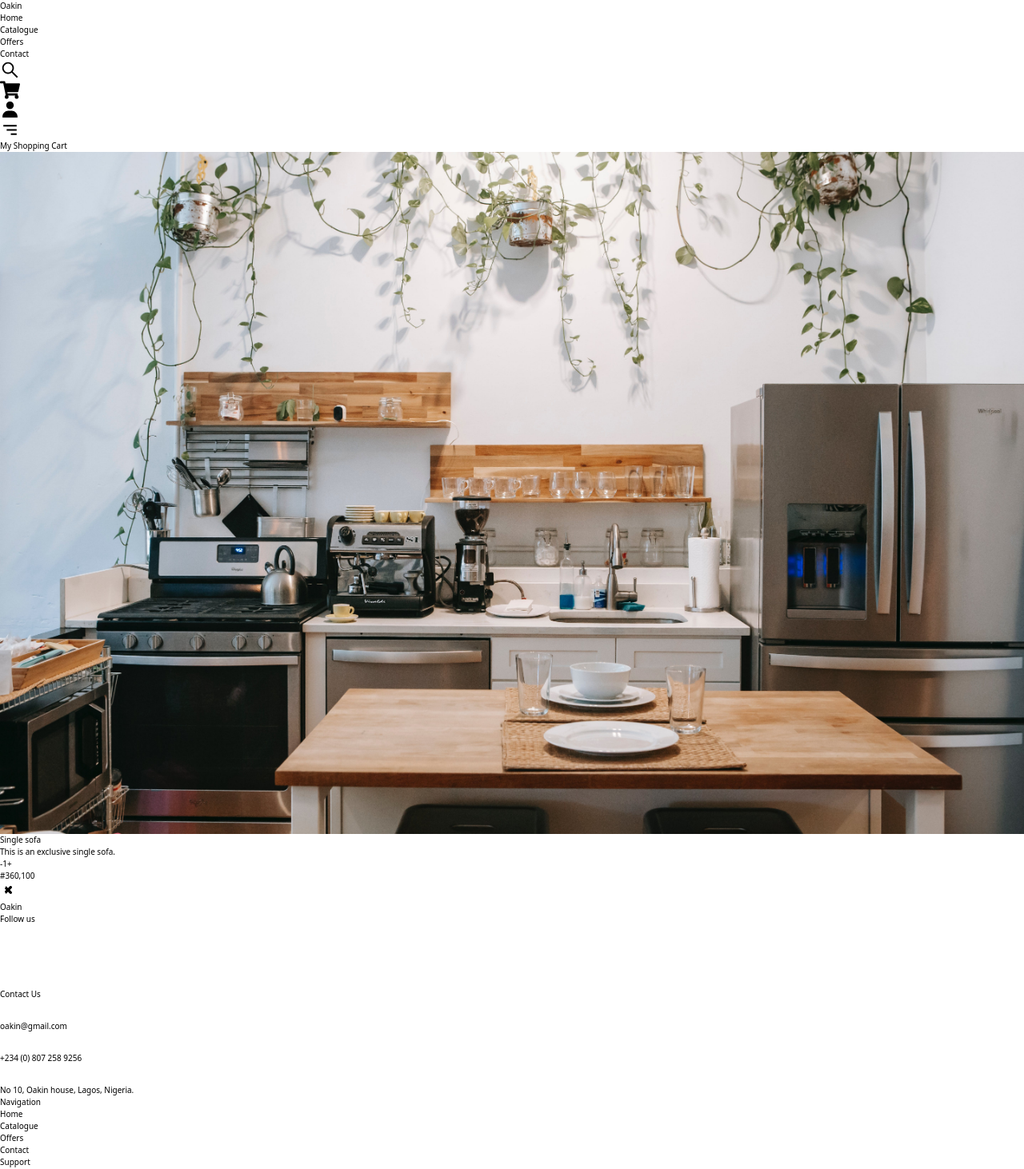
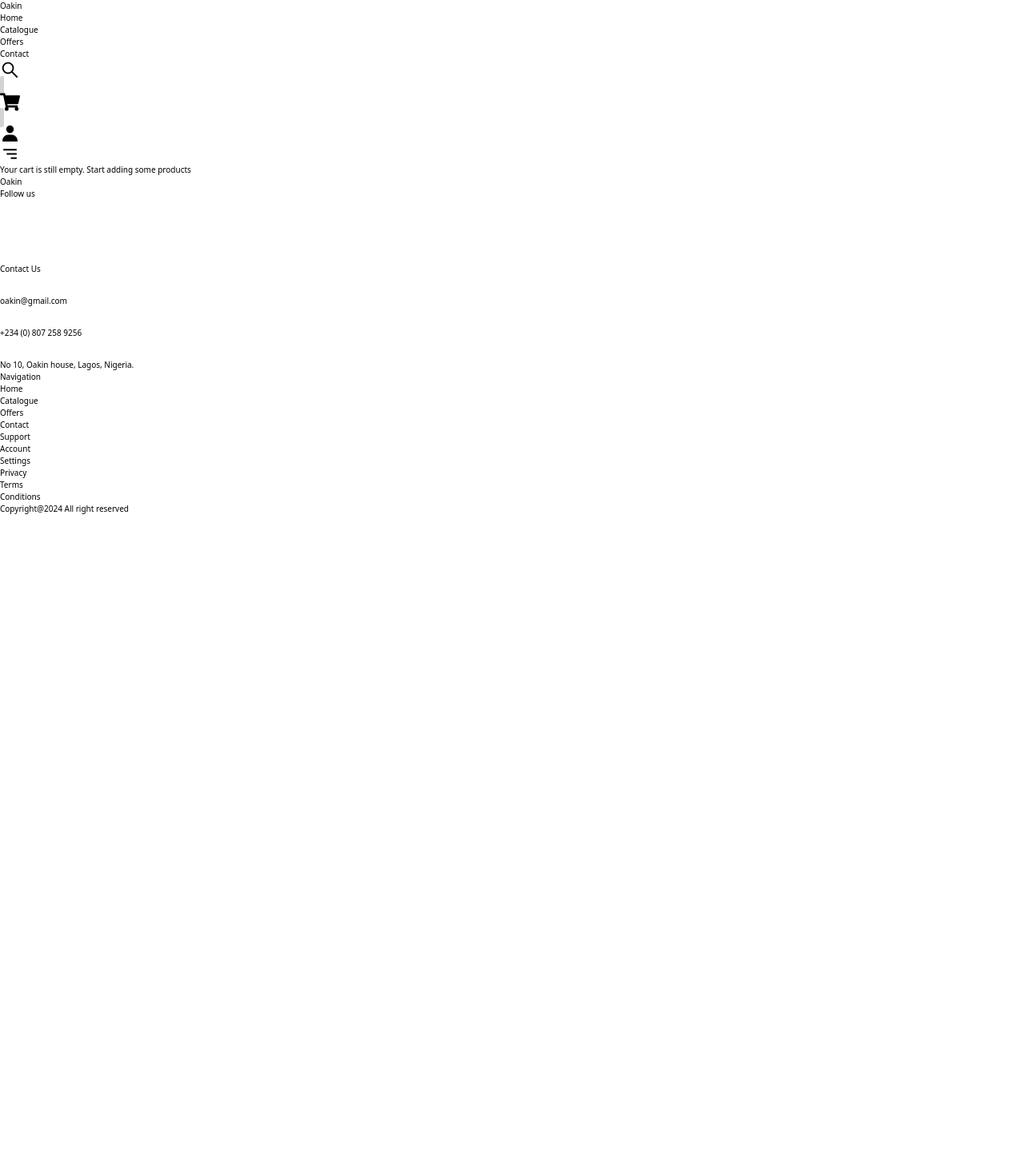
Before and after one commit to Bidex-03/oakin-frontend, a React (Vite) app: page /cart in a window 1280 px wide. Shown: the top 1462 px of the page at 80% size. After the commit the page ends 800 px from the top, so only its background shows below. Built offline with nearby package versions, Linux system fonts and the light colour scheme; some icons are missing.

Commit message:
chore: added more functionalities to the cart page

```diff
--- a/src/components/CartItem.jsx
+++ b/src/components/CartItem.jsx
@@ -1,14 +1,26 @@
-import image from "../assets/image-3.jpg";
+// import image from "../assets/image-3.jpg";
 import { TiTimes } from "react-icons/ti";
+import { useDispatch } from "react-redux";
+
+export function formatCurrency(value) {
+  return new Intl.NumberFormat("en", {
+    style: "currency",
+    currency: "USD",
+  }).format(value);
+}
 
 const CartItem = ({ item }) => {
+  const dispatch = useDispatch();
+
+  const { id, name, image, description, price, quantity, totalPrice } = item;
+
   return (
-    <li className="flex flex-col py-4 md:flex-row">
+    <li className="flex flex-col border-y border-stone-200 py-4 md:flex-row">
       <img src={image} alt="Living room" className="h-96 rounded-2xl" />
       <div className="flex grow flex-col items-start justify-start gap-4 md:flex-row md:items-center md:justify-between md:gap-0 md:px-[4rem]">
         <span>
-          <h3 className="text-5xl font-medium">Single sofa</h3>
-          <p className="mt-2 text-3xl">This is an exclusive single sofa.</p>
+          <h3 className="text-5xl font-medium">{name}</h3>
+          <p className="mt-2 text-3xl">{description}</p>
         </span>
 
         <div className="flex items-center gap-6 text-4xl font-medium">
@@ -21,9 +33,12 @@ const CartItem = ({ item }) => {
           </button>
         </div>
 
-        <p className="text-4xl font-medium">#360,100</p>
+        <p className="text-4xl font-medium">{formatCurrency(price)}</p>
 
-        <button className="clip rounded-md bg-stone-300 pl-7 pr-1 font-medium text-[#fff]">
+        <button
+          className="clip rounded-md bg-stone-300 pl-7 pr-1 font-medium text-[#fff]"
+          onClick={() => dispatch(id)}
+        >
           <TiTimes size={20} />
         </button>
       </div>
--- a/src/components/CategoryPageItem.jsx
+++ b/src/components/CategoryPageItem.jsx
@@ -13,6 +13,8 @@ const CategoryPageItem = ({ product }) => {
     const newItem = {
       id: _id,
       name,
+      image,
+      description,
       quantity: 1,
       price,
       totalPrice: price * 1,
--- a/src/components/Navigation.jsx
+++ b/src/components/Navigation.jsx
@@ -73,16 +73,14 @@ const Navigation = () => {
           <span>
             <AiOutlineSearch color="#000" size={25} />
           </span>
-          <span>
-            <Link to="/cart" className="relative">
+            <NavLink to="/cart" className="relative">
               <FaShoppingCart color="#000" size={25} />
               {totalCartQuantity ? (
                 <p className="absolute -right-3 -top-4 rounded-full bg-stone-300 px-3 py-1 text-lg font-medium text-[#333]">
                   {totalCartQuantity}
                 </p>
               ) : null}
-            </Link>
-          </span>
+            </NavLink>
           <span>
             <BiSolidUser color="#000" size={25} />
           </span>
--- a/src/pages/Cart.jsx
+++ b/src/pages/Cart.jsx
@@ -1,19 +1,31 @@
-import { useSelector } from "react-redux";
+import { useDispatch, useSelector } from "react-redux";
 import CartItem from "../components/CartItem";
-import { getCart } from "../slices/CartSlice";
+import { clearCart, getCart } from "../slices/CartSlice";
+import { MdDelete } from "react-icons/md";
+import EmptyCart from "./EmptyCart";
 
 const Cart = () => {
   const cart = useSelector(getCart);
+  const dispatch = useDispatch();
+
+  if(!cart.length) return <EmptyCart />
 
   return (
     <main className="px-8 py-6">
-      <h2 className="text-3xl font-medium md:text-6xl">My Shopping Cart</h2>
+      <div className="flex items-center justify-between">
+        <h2 className="text-3xl font-medium md:text-6xl">My Shopping Cart</h2>
+        <button
+          className="flex items-center gap-4 rounded-sm bg-stone-200 px-2 py-3 text-3xl"
+          onClick={() => dispatch(clearCart())}
+        >
+          Clear cart <MdDelete size={20} />
+        </button>
+      </div>
 
-      <ul className="mt-8 border-y border-stone-200">
+      <ul className="mt-8">
         {cart.map((item) => (
-          <CartItem item={item} key={item.key} />
+          <CartItem item={item} key={item.id} />
         ))}
-        <CartItem />
       </ul>
     </main>
   );
--- /dev/null
+++ b/src/pages/EmptyCart.jsx
@@ -0,0 +1,11 @@
+const EmptyCart = () => {
+  return (
+    <div>
+      <p className="my-10 text-center text-3xl">
+        Your cart is still empty. Start adding some products
+      </p>
+    </div>
+  );
+};
+
+export default EmptyCart;
--- a/src/slices/CartSlice.js
+++ b/src/slices/CartSlice.js
@@ -24,12 +24,14 @@ const cartSlice = createSlice({
     },
     deleteItem(state, action) {
       // payload = _id
-      state.cart = state.cart.filter((item) => item._id !== action.payload);
+      state.cart = state.cart.filter((item) => item.id !== action.payload);
     },
     updateItem(state, action) {},
     increaseItem(state, action) {},
     decreaseItem(state, action) {},
-    clearCart(state, action) {},
+    clearCart(state, action) {
+      state.cart = [];
+    },
   },
 });
 
```
